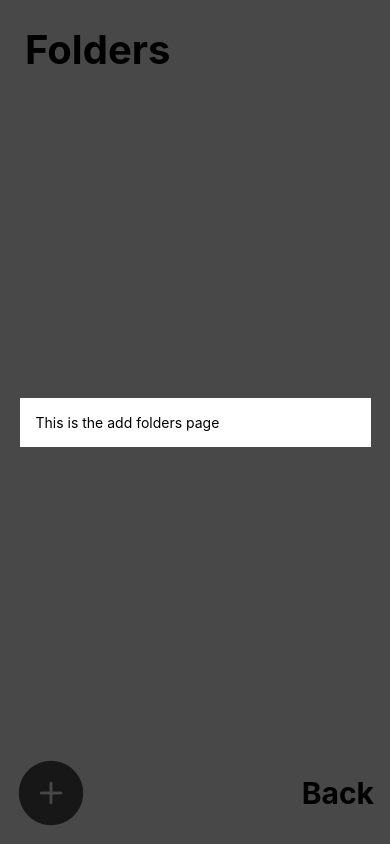
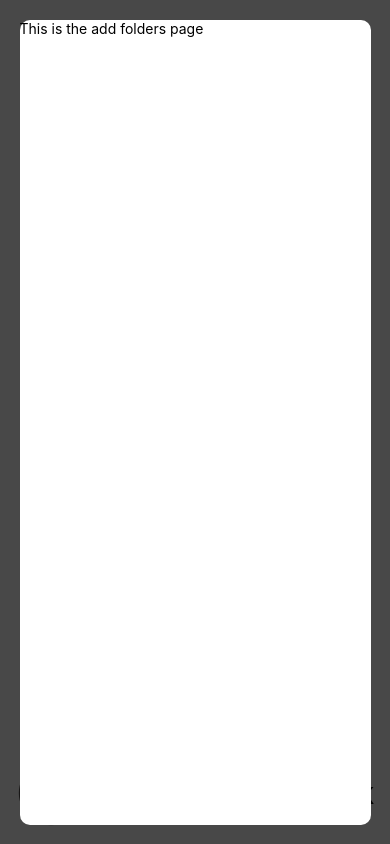
Before and after one commit to kris34/react-notes-app, a React Native app: screen /Folders in a window 390 px wide. Both pictures are taken after a click on the element 51 px from the left and 793 px from the top of the page. Built offline with nearby package versions, Linux system fonts and the light colour scheme.

Commit message:
FIX: add folders screen not being full height

```diff
--- a/src/pages/Folders.js
+++ b/src/pages/Folders.js
@@ -33,7 +33,12 @@ const Folders = props => {
           animationOut="slideOutDown"
           onBackdropPress={toggleModal}
           onBackButtonPress={toggleModal}>
-          <View style={{backgroundColor: 'white', padding: 16}}>
+          <View
+            style={{
+              backgroundColor: 'white',
+              height: '100%',
+              borderRadius: 10,
+            }}>
             <AddFolders />
           </View>
         </Modal>
```
